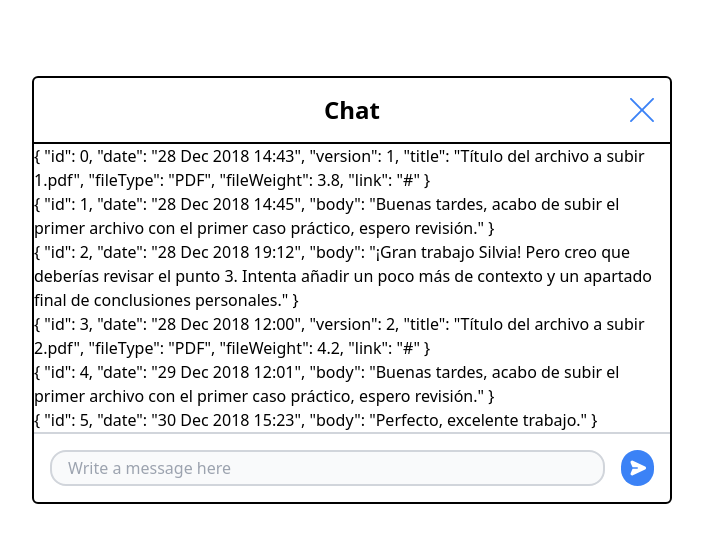
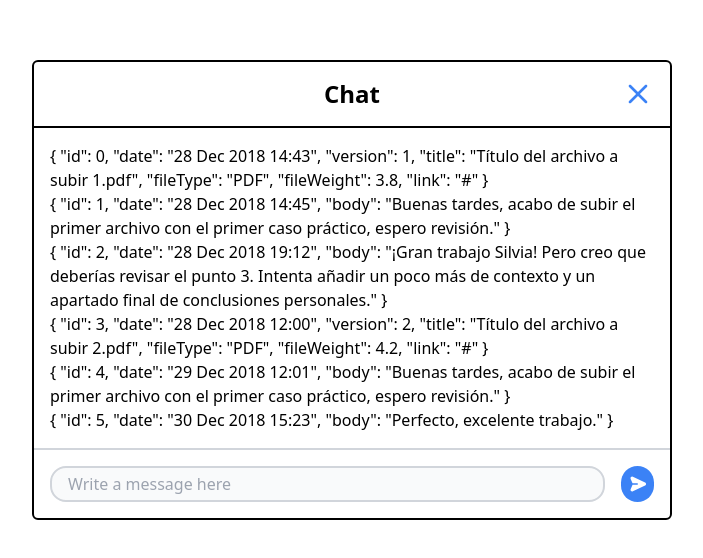
Before and after one commit to Ceskkk/chat-modal, a Vue app: page / in a window 1280 px wide. Shown: the part 110-668 px from the top of the page, without its empty margins (288-991 px from the left). Built offline with nearby package versions, Linux system fonts and the light colour scheme.

Commit message:
Small adjustments: change icon, colors, html structure

```diff
--- a/src/components/MessageList.vue
+++ b/src/components/MessageList.vue
@@ -4,7 +4,9 @@
 </script>
 
 <template>
-  <div v-for="message in messageList" class="">
-    {{ message }}
+  <div class="p-4">
+    <article v-for="message in messageList">
+      {{ message }}
+    </article>
   </div>
 </template>
--- a/src/components/Modal.vue
+++ b/src/components/Modal.vue
@@ -9,6 +9,7 @@
   const handleClick = (e: Event) => {
     e.preventDefault()
     addText(text.value)
+    text.value = ""
   }
 </script>
 
@@ -17,13 +18,13 @@
     <header class="relative border-black border-b-2 p-4">
       <h1 class="text-2xl font-bold text-center">Chat</h1>
       <!-- Using blue-600 -->
-      <img src="../assets/close-line-icon.svg" class="absolute right-4 top-2/4 w-6 translate-y-[-50%] cursor-pointer" />
+      <img src="../assets/close-icon.svg" class="absolute right-4 top-2/4 w-8 translate-y-[-50%] cursor-pointer" />
     </header>
     <MessageList />
     <footer class="border-gray-300 border-t-2 p-4">
       <form class="flex w-full gap-4" @submit="handleClick">
         <input type="text" v-model="text" name="text" placeholder="Write a message here" class="bg-gray-50 border-gray-300 border-2 rounded-2xl py-1 px-4 w-full" />
-        <button class="flex justify-center items-center cursor-pointer rounded-full bg-blue-500 w-[36px] hover:border-black hover:shadow-sm hover:shadow-cyan-500 active:bg-blue-300">
+        <button class="flex justify-center items-center cursor-pointer rounded-full bg-blue-500 w-[36px] hover:shadow-sm hover:shadow-cyan-500 active:bg-blue-300">
           <img src="../assets/send-icon.svg" class="w-5">
         </button>
       </form>
```
Also changed, not shown: src/assets/close-icon.svg (added), src/assets/close-line-icon.svg (deleted).
